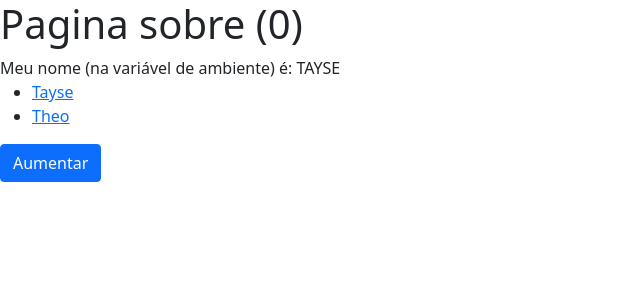
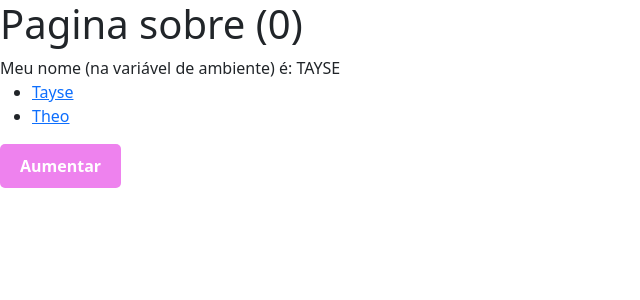
Before and after one commit to TayseRosa/nextjs-introducao, a Next.js app: page /sobre in a window 1280 px wide. Shown: the top 300 px of the page, without its empty margins (0-640 px from the left). Built offline with nearby package versions, Linux system fonts and the light colour scheme.

Commit message:
Usando CSS Modules no NextJS

```diff
--- /dev/null
+++ b/components/MyButton/MyButton.module.css
@@ -0,0 +1,9 @@
+.myBtn{
+  background-color: violet;
+  color:#fff;
+  padding:10px 20px;
+  border:0;
+  border-radius: 5px;
+  font-size: 16;
+  font-weight: bold;
+}
--- /dev/null
+++ b/components/MyButton/index.tsx
@@ -0,0 +1,12 @@
+import styles from './MyButton.module.css';
+
+type Props = {
+  label:string;
+  onClick: ()=>void;
+}
+
+export const MyButton = ({ label, onClick }:Props) => {
+  return(
+    <button  onClick={onClick} className={styles.myBtn}> {label} </button>
+  )
+}
--- a/pages/sobre/index.tsx
+++ b/pages/sobre/index.tsx
@@ -1,6 +1,7 @@
 import Link from "next/link";
 import Script from "next/script"
 import { useState } from "react"
+import { MyButton } from "../../components/MyButton";
 
 const Sobre = () => {
 
@@ -25,9 +26,11 @@ const Sobre = () => {
              > Theo </Link> </li>
       </ul>
 
-      <button onClick={handleContadorBtn} className="btn btn-primary">
+      {/* <button onClick={handleContadorBtn} className="btn btn-primary">
         Aumentar
-      </button>
+      </button> */}
+
+      <MyButton label="Aumentar" onClick={handleContadorBtn} />
 
       <Script
         src="https://www.google-analytics.com/analytics.js"
```
Also changed, not shown: 1 other file (tests, documents, lock files or other folders).
